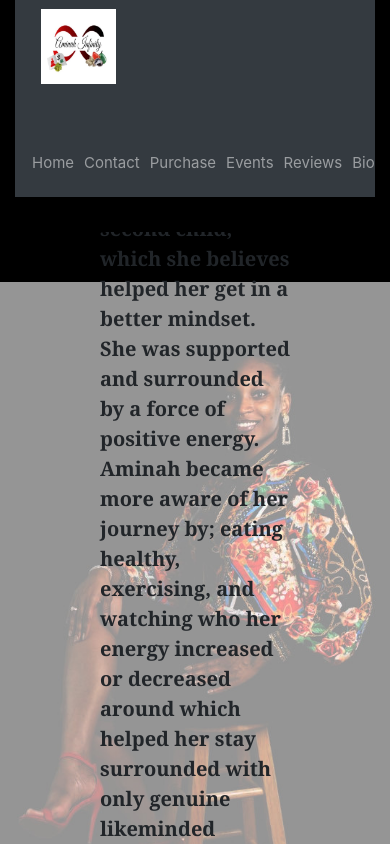
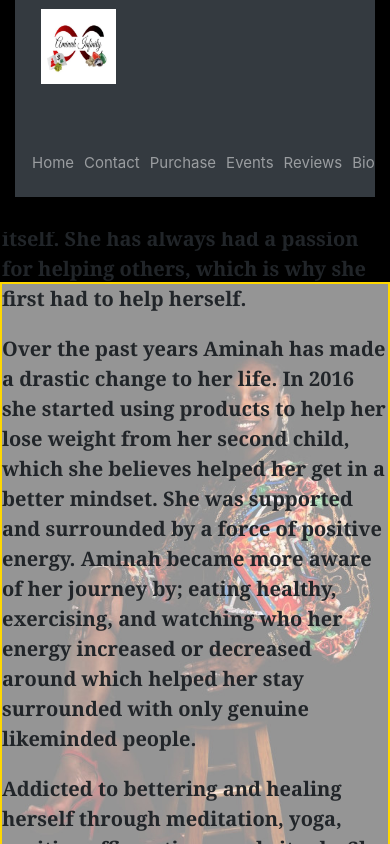
Before and after one commit to jjamaltwin/elementsofinfinity, a React (Create React App) app: page /bio in a window 390 px wide. Shown: the top 844 px of the page. Built offline with nearby package versions, Linux system fonts and the light colour scheme; a web font is replaced by a local one.

Commit message:
mobile design

```diff
--- a/src/App.css
+++ b/src/App.css
@@ -563,12 +563,13 @@ input[type="submit"] {
 }
 
 .bio {
-
+  border: 2px solid gold;
+  padding: 0%;
 
 }
 
 .bio p {
-
+  padding:0%;
 
 }
 
```
